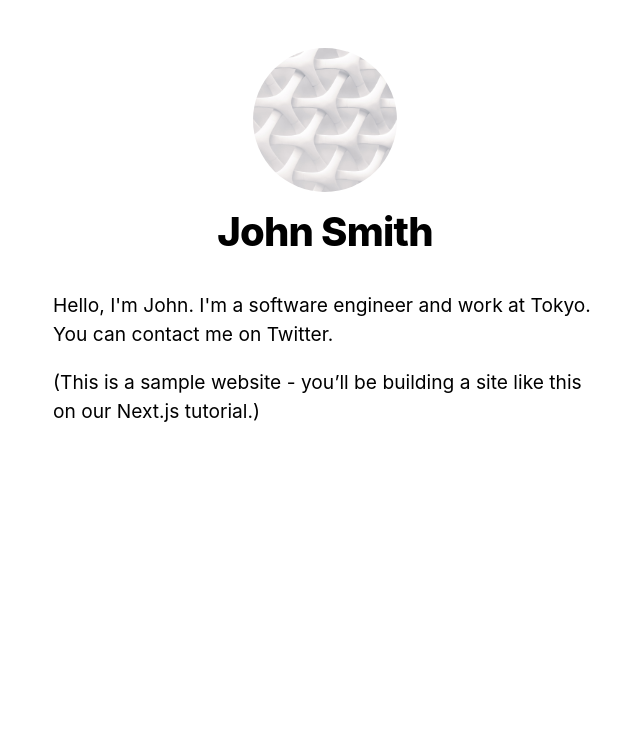
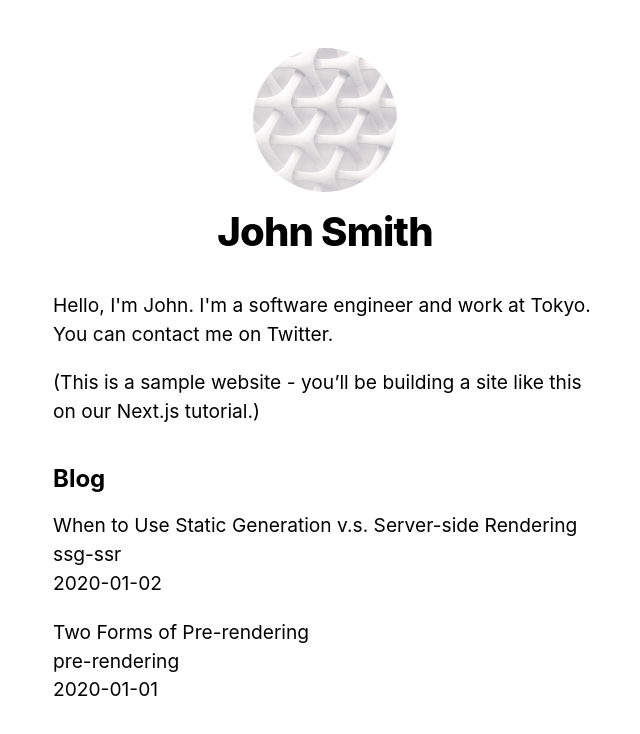
Before and after one commit to dhythm/nextjs13-sample, a Next.js app: page / in a window 1280 px wide. Shown: the top 734 px of the page, without its empty margins (315-955 px from the left). Built offline with nearby package versions, Linux system fonts and the light colour scheme.

Commit message:
feat(app): implement pre-rendering and data fetching [wip]

```diff
--- /dev/null
+++ b/lib/posts.js
@@ -0,0 +1,37 @@
+import fs from "fs";
+import matter from "gray-matter";
+import path from "path";
+
+const postsDirectory = path.join(process.cwd(), "posts");
+
+export function getSortedPostsData() {
+  // Get file names under /posts
+  const fileNames = fs.readdirSync(postsDirectory);
+  const allPostsData = fileNames.map((fileName) => {
+    // Remove ".md" from file name to get id
+    const id = fileName.replace(/\.md$/, "");
+
+    // Read markdown file as string
+    const fullPath = path.join(postsDirectory, fileName);
+    const fileContents = fs.readFileSync(fullPath, "utf8");
+
+    // Use gray-matter to parse the post metadata section
+    const matterResult = matter(fileContents);
+
+    // Combine the data with the id
+    return {
+      id,
+      ...matterResult.data,
+    };
+  });
+  // Sort posts by date
+  return allPostsData.sort(({ date: a }, { date: b }) => {
+    if (a < b) {
+      return 1;
+    } else if (a > b) {
+      return -1;
+    } else {
+      return 0;
+    }
+  });
+}
--- a/package.json
+++ b/package.json
@@ -11,6 +11,7 @@
   },
   "dependencies": {
     "classnames": "^2.3.2",
+    "gray-matter": "^4.0.3",
     "next": "13.0.0",
     "react": "18.2.0",
     "react-dom": "18.2.0"
--- a/pages/index.tsx
+++ b/pages/index.tsx
@@ -1,9 +1,23 @@
 import Head from "next/head";
 import Link from "next/link";
 import Layout, { siteTitle } from "../components/layout";
+import { getSortedPostsData } from "../lib/posts";
 import utilStyles from "../styles/utils.module.css";
 
-export default function Home() {
+export async function getStaticProps() {
+  const allPostsData = getSortedPostsData();
+  return {
+    props: {
+      allPostsData,
+    },
+  };
+}
+
+export default function Home({
+  allPostsData,
+}: {
+  allPostsData: ReturnType<typeof getSortedPostsData>;
+}) {
   return (
     <Layout home>
       <Head>
@@ -19,6 +33,21 @@ export default function Home() {
           <a href="https://nextjs.org/learn">our Next.js tutorial</a>.)
         </p>
       </section>
+
+      <section className={`${utilStyles.headingMd} ${utilStyles.padding1px}`}>
+        <h2 className={utilStyles.headingLg}>Blog</h2>
+        <ul className={utilStyles.list}>
+          {allPostsData.map(({ id, date, title }) => (
+            <li className={utilStyles.listItem} key={id}>
+              {title}
+              <br />
+              {id}
+              <br />
+              {date}
+            </li>
+          ))}
+        </ul>
+      </section>
     </Layout>
   );
 }
--- /dev/null
+++ b/posts/pre-rendering.md
@@ -0,0 +1,11 @@
+---
+title: "Two Forms of Pre-rendering"
+date: "2020-01-01"
+---
+
+Next.js has two forms of pre-rendering: **Static Generation** and **Server-side Rendering**. The difference is in **when** it generates the HTML for a page.
+
+- **Static Generation** is the pre-rendering method that generates the HTML at **build time**. The pre-rendered HTML is then _reused_ on each request.
+- **Server-side Rendering** is the pre-rendering method that generates the HTML on **each request**.
+
+Importantly, Next.js let's you **choose** which pre-rendering form to use for each page. You can create a "hybrid" Next.js app by using Static Generation for most pages and using Server-side Rendering for others.
--- /dev/null
+++ b/posts/ssg-ssr.md
@@ -0,0 +1,19 @@
+---
+title: "When to Use Static Generation v.s. Server-side Rendering"
+date: "2020-01-02"
+---
+
+We recommend using **Static Generation** (with and without data) whenever possible because your page can be built once and served by CDN, which makes it much faster than having a server render the page on every request.
+
+You can use Static Generation for many types of pages, including:
+
+- Marketing pages
+- Blog posts
+- E-commerce product listings
+- Help and documentation
+
+You should ask yourself: "Can I pre-render this page **ahead** of a user's request?" If the answer is yes, then you should choose Static Generation.
+
+On the other hand, Static Generation is **not** a good idea if you cannot pre-render a page ahead of a user's request. Maybe your page shows frequently updated data, and the page content changes on every request.
+
+In that case, you can use **Server-Side Rendering**. It will be slower, but the pre-rendered page will always be up-to-date. Or you can skip pre-rendering and use client-side JavaScript to populate data.
```
Also changed, not shown: components/profile-image.tsx (renamed from components/ProfileImage.tsx), 2 other files (tests, documents, lock files or other folders).
